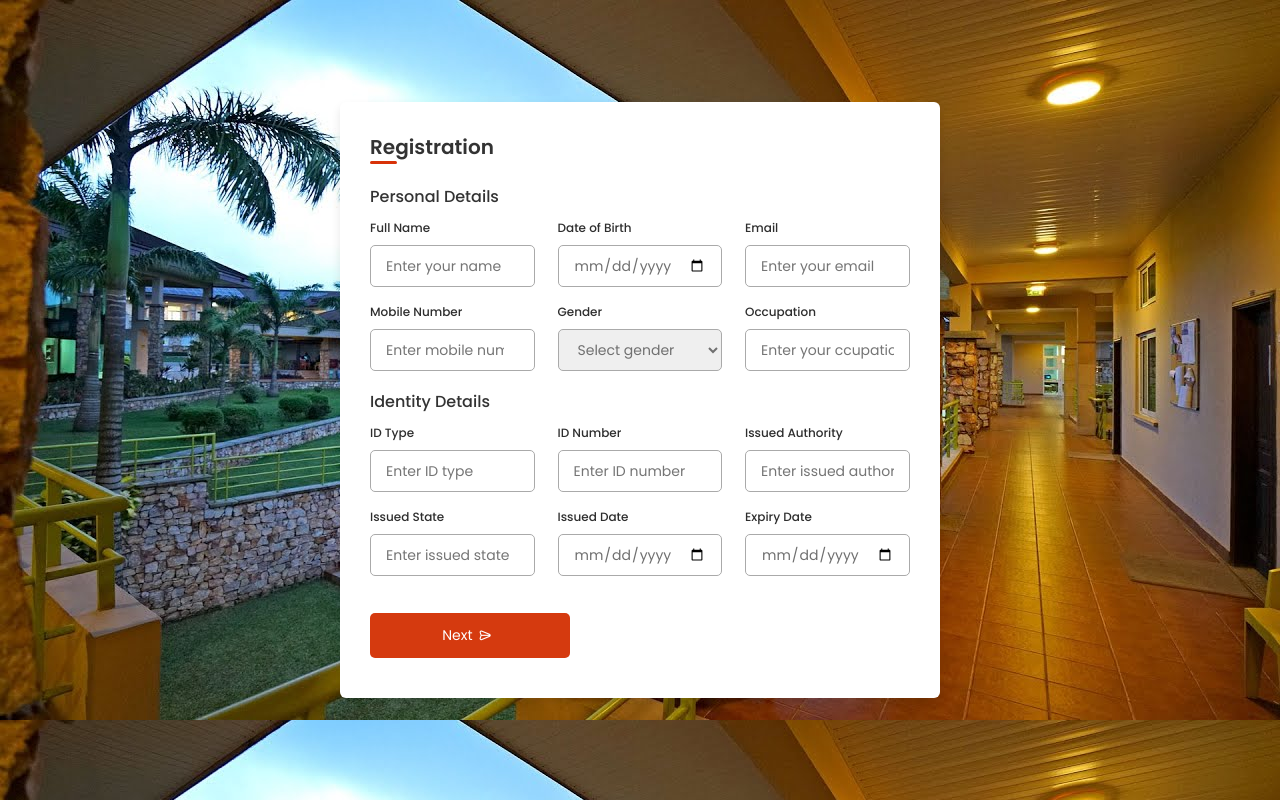
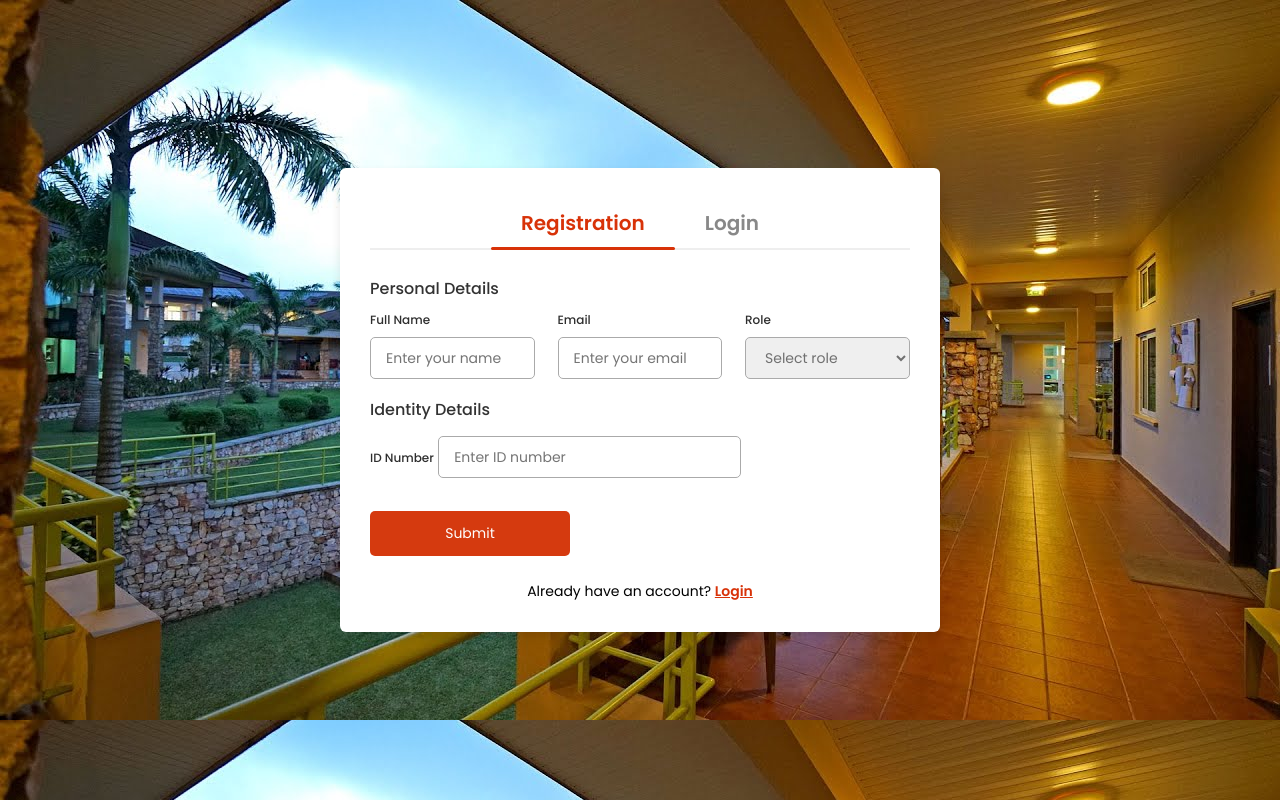
Before and after one commit to McKayAdu-Gyamfi/WebTech_TeamAssignment1, a plain HTML site: page Registration Form/index.html in a window 1280 px wide. Drawn offline with nearby package versions, Linux system fonts and the light colour scheme.

Commit message:
Changes: - Made the Login page - Took out unimportant registration details fro a user - Added an eventListener to send an alert once a user has registered or logged in - Changed styling using some highlighting animations for the header tabs (registration and login) Next steps: - Work on the password visibility - Using JS to store some data for testing - Give a welcome page once the user has sucessfully logged-in - Route from registration to login once a user has registered.

```diff
--- a/Registration Form/index.html
+++ b/Registration Form/index.html
@@ -2,171 +2,85 @@
 
 <html lang="en">
   <head>
-    <meta charset="UTF-8">
-    <meta http-equiv="X-UA-Compatible" content="IE=edge">
-    <meta name="viewport" content="width=device-width, initial-scale=1.0">
+    <meta charset="UTF-8" />
+    <meta http-equiv="X-UA-Compatible" content="IE=edge" />
+    <meta name="viewport" content="width=device-width, initial-scale=1.0" />
 
-
-    <link rel="stylesheet" href="style.css">
-
-
-    <link rel="stylesheet" href="https://unicons.iconscout.com/release/v4.0.0/css/line.css">
-
-    <title>Responsive Regisration Form </title>
+    <link rel="stylesheet" href="style.css" />
+    <title>Login/Registration Form</title>
   </head>
   <body>
+    <div class="container">
+      <div class="tab-header">
+        <span id="regTab" class="tab active">Registration</span>
+        <span id="loginTab" class="tab">Login</span>
+      </div>
 
-    <div class="container">
-        <header>Registration</header>
-
-        <form action="#">
-            <div class="form first">
+      <form id="registrationForm" class="active">
+        <div class="form">
           <div class="details personal">
             <span class="title">Personal Details</span>
-
             <div class="fields">
               <div class="input-field">
                 <label>Full Name</label>
-                            <input type="text" placeholder="Enter your name" required>
+                <input type="text" placeholder="Enter your name" required />
               </div>
-
-                        <div class="input-field">
-                            <label>Date of Birth</label>
-                            <input type="date" placeholder="Enter birth date" required>
-                        </div>
-
               <div class="input-field">
                 <label>Email</label>
-                            <input type="text" placeholder="Enter your email" required>
+                <input type="email" placeholder="Enter your email" required />
               </div>
-
               <div class="input-field">
-                            <label>Mobile Number</label>
-                            <input type="number" placeholder="Enter mobile number" required>
-                        </div>
-
-                        <div class="input-field">
-                            <label>Gender</label>
+                <label>Role</label>
                 <select required>
-                                <option disabled selected>Select gender</option>
-                                <option>Male</option>
-                                <option>Female</option>
-                                <option>Others</option>
+                  <option disabled selected>Select role</option>
+                  <option>Student</option>
+                  <option>Faculty Intern</option>
                 </select>
-                        </div>
-
-                        <div class="input-field">
-                            <label>Occupation</label>
-                            <input type="text" placeholder="Enter your ccupation" required>
               </div>
             </div>
           </div>
-
           <div class="details ID">
             <span class="title">Identity Details</span>
+            <div class="input-field">
+              <label>ID Number</label>
+              <input type="number" placeholder="Enter ID number" required />
+            </div>
+          </div>
+          <button type="submit" class="submitBtn">
+            <span class="btnText">Submit</span>
+          </button>
+          <div class="switch-text">
+            Already have an account?
+            <span id="switchToLogin" class="highlight">Login</span>
+          </div>
+        </div>
+      </form>
 
+      <form id="loginForm">
+        <div class="form">
+          <div class="details login">
+            <span class="title">Login</span>
             <div class="fields">
               <div class="input-field">
-                            <label>ID Type</label>
-                            <input type="text" placeholder="Enter ID type" required>
+                <label>Email</label>
+                <input type="email" placeholder="Enter your email" required />
               </div>
-
               <div class="input-field">
-                            <label>ID Number</label>
-                            <input type="number" placeholder="Enter ID number" required>
-                        </div>
-
-                        <div class="input-field">
-                            <label>Issued Authority</label>
-                            <input type="text" placeholder="Enter issued authority" required>
-                        </div>
-
-                        <div class="input-field">
-                            <label>Issued State</label>
-                            <input type="text" placeholder="Enter issued state" required>
-                        </div>
-
-                        <div class="input-field">
-                            <label>Issued Date</label>
-                            <input type="date" placeholder="Enter your issued date" required>
-                        </div>
-
-                        <div class="input-field">
-                            <label>Expiry Date</label>
-                            <input type="date" placeholder="Enter expiry date" required>
-                        </div>
-                    </div>
-
-                    <button class="nextBtn">
-                        <span class="btnText">Next</span>
-                        <i class="uil uil-navigator"></i>
-                    </button>
-                </div>
-            </div>
-
-            <div class="form second">
-                <div class="details address">
-                    <span class="title">Address Details</span>
-
-                    <div class="fields">
-                        <div class="input-field">
-                            <label>Address Type</label>
-                            <input type="text" placeholder="Permanent or Temporary" required>
-                        </div>
-
-                        <div class="input-field">
-                            <label>Nationality</label>
-                            <input type="text" placeholder="Enter nationality" required>
-                        </div>
-
-                        <div class="input-field">
-                            <label>State</label>
-                            <input type="text" placeholder="Enter your state" required>
-                        </div>
-
-                        <div class="input-field">
-                            <label>District</label>
-                            <input type="text" placeholder="Enter your district" required>
-                        </div>
-
-                        <div class="input-field">
-                            <label>Block Number</label>
-                            <input type="number" placeholder="Enter block number" required>
-                        </div>
-
-                        <div class="input-field">
-                            <label>Ward Number</label>
-                            <input type="number" placeholder="Enter ward number" required>
+                <label>Password</label>
+                <input
+                  type="password"
+                  placeholder="Enter your password"
+                  required
+                />
               </div>
             </div>
           </div>
-
-                <div class="details family">
-                    <span class="title">Family Details</span>
-
-                    <div class="fields">
-                        <div class="input-field">
-                            <label>Father Name</label>
-                            <input type="text" placeholder="Enter father name" required>
-                        </div>
-
-                        <div class="input-field">
-                            <label>Mother Name</label>
-                            <input type="text" placeholder="Enter mother name" required>
-                        </div>
-                    </div>
-
-                    <div class="buttons">
-                        <div class="backBtn">
-                            <i class="uil uil-navigator"></i>
-                            <span class="btnText">Back</span>
-                        </div>
-
-                        <button class="sumbit">
-                            <span class="btnText">Submit</span>
-                            <i class="uil uil-navigator"></i>
+          <button type="submit" class="submitBtn">
+            <span class="btnText">Login</span>
           </button>
-                    </div>
+          <div class="switch-text">
+            Don't have an account?
+            <span id="switchToReg" class="highlight">Register</span>
           </div>
         </div>
       </form>
--- a/Registration Form/script.js
+++ b/Registration Form/script.js
@@ -1,17 +1,38 @@
-const form = document.querySelector("form"),
-        nextBtn = form.querySelector(".nextBtn"),
-        backBtn = form.querySelector(".backBtn"),
-        allInput = form.querySelectorAll(".first input");
+document.addEventListener('DOMContentLoaded', function() {
+    const regTab = document.getElementById('regTab');
+    const loginTab = document.getElementById('loginTab');
+    const regForm = document.getElementById('registrationForm');
+    const loginForm = document.getElementById('loginForm');
+    const switchToLogin = document.getElementById('switchToLogin');
+    const switchToReg = document.getElementById('switchToReg');
 
+    function showRegistration() {
+        regTab.classList.add('active');
+        loginTab.classList.remove('active');
+        regForm.classList.add('active');
+        loginForm.classList.remove('active');
+    }
+    function showLogin() {
+        regTab.classList.remove('active');
+        loginTab.classList.add('active');
+        regForm.classList.remove('active');
+        loginForm.classList.add('active');
+    }
 
-nextBtn.addEventListener("click", ()=> {
-    allInput.forEach(input => {
-        if(input.value != ""){
-            form.classList.add('secActive');
-        }else{
-            form.classList.remove('secActive');
-        }
-    })
-})
+    regTab.addEventListener('click', showRegistration);
+    loginTab.addEventListener('click', showLogin);
+    regForm.addEventListener('submit', function(event) {
+        event.preventDefault();
+        alert('Registration form submitted!');
+        regForm.reset();
+    });
+    loginForm.addEventListener('submit', function(event) {
+        event.preventDefault();
+        alert('Login form submitted!');
+        loginForm.reset();
+    });
+    if (switchToLogin) switchToLogin.addEventListener('click', showLogin);
+    if (switchToReg) switchToReg.addEventListener('click', showRegistration);
 
-backBtn.addEventListener("click", () => form.classList.remove('secActive'));
+    showRegistration();
+});
--- a/Registration Form/style.css
+++ b/Registration Form/style.css
@@ -13,8 +13,6 @@ body{
     justify-content: center;
     background: url("Ashesi\ University\ Campus.jpg");
 }
-
-
 .container{
     position: relative;
     max-width: 600px;
@@ -25,48 +23,16 @@ body{
     background-color: #fff;
     box-shadow: 0 5px 10px rgba(0,0,0,0.1);
 }
-.container header{
-    position: relative;
-    font-size: 20px;
-    font-weight: 600;
-    color: #333;
-}
-.container header::before{
-    content: "";
-    position: absolute;
-    left: 0;
-    bottom: -2px;
-    height: 3px;
-    width: 27px;
-    border-radius: 8px;
-    background-color: #d83208;
-}
 .container form{
     position: relative;
     margin-top: 16px;
-    min-height: 490px;
+    min-height: 300px;
     background-color: #fff;
     overflow: hidden;
 }
 .container form .form{
-    position: absolute;
     background-color: #fff;
     transition: 0.3s ease;
-}
-.container form .form.second{
-    opacity: 0;
-    pointer-events: none;
-    transform: translateX(100%);
-}
-form.secActive .form.second{
-    opacity: 1;
-    pointer-events: auto;
-    transform: translateX(0);
-}
-form.secActive .form.first{
-    opacity: 0;
-    pointer-events: none;
-    transform: translateX(-100%);
 }
 .container form .title{
     display: block;
@@ -75,6 +41,54 @@ form.secActive .form.first{
     font-weight: 500;
     margin: 6px 0;
     color: #333;
+}
+.tab-header {
+    display: flex;
+    justify-content: center;
+    margin-bottom: 20px;
+    border-bottom: 2px solid #eee;
+}
+.tab {
+    padding: 10px 30px;
+    cursor: pointer;
+    font-size: 20px;
+    font-weight: 600;
+    color: #888;
+    position: relative;
+    transition: color 0.2s;
+}
+.tab.active {
+    color: #d83208;
+}
+.tab.active::after {
+    content: "";
+    display: block;
+    height: 3px;
+    background: #d83208;
+    border-radius: 8px;
+    position: absolute;
+    left: 0;
+    right: 0;
+    bottom: -2px;
+}
+#registrationForm,
+#loginForm {
+    display: none;
+}
+#registrationForm.active,
+#loginForm.active {
+    display: block;
+}
+.switch-text {
+    text-align: center;
+    margin-top: 10px;
+    font-size: 14px;
+}
+.highlight {
+    color: #d83208;
+    font-weight: 600;
+    cursor: pointer;
+    text-decoration: underline;
 }
 .container form .fields{
     display: flex;
@@ -115,7 +129,7 @@ form .fields .input-field{
 .input-field input[type="date"]:valid{
     color: #333;
 }
-.container form button, .backBtn{
+.container form button{
     display: flex;
     align-items: center;
     justify-content: center;
@@ -128,7 +142,6 @@ form .fields .input-field{
     border-radius: 5px;
     margin: 25px 0;
     background-color: #d53a0f;
-    transition: all 0.3s linear;
     cursor: pointer;
 }
 .container form .btnText{
@@ -137,20 +150,6 @@ form .fields .input-field{
 }
 form button:hover{
     background-color: #e7330f;
-}
-form button i,
-form .backBtn i{
-    margin: 0 6px;
-}
-form .backBtn i{
-    transform: rotate(180deg);
-}
-form .buttons{
-    display: flex;
-    align-items: center;
-}
-form .buttons button , .backBtn{
-    margin-right: 14px;
 }
 
 @media (max-width: 750px) {
```
Lines whose indentation alone changed are shown as unchanged.
